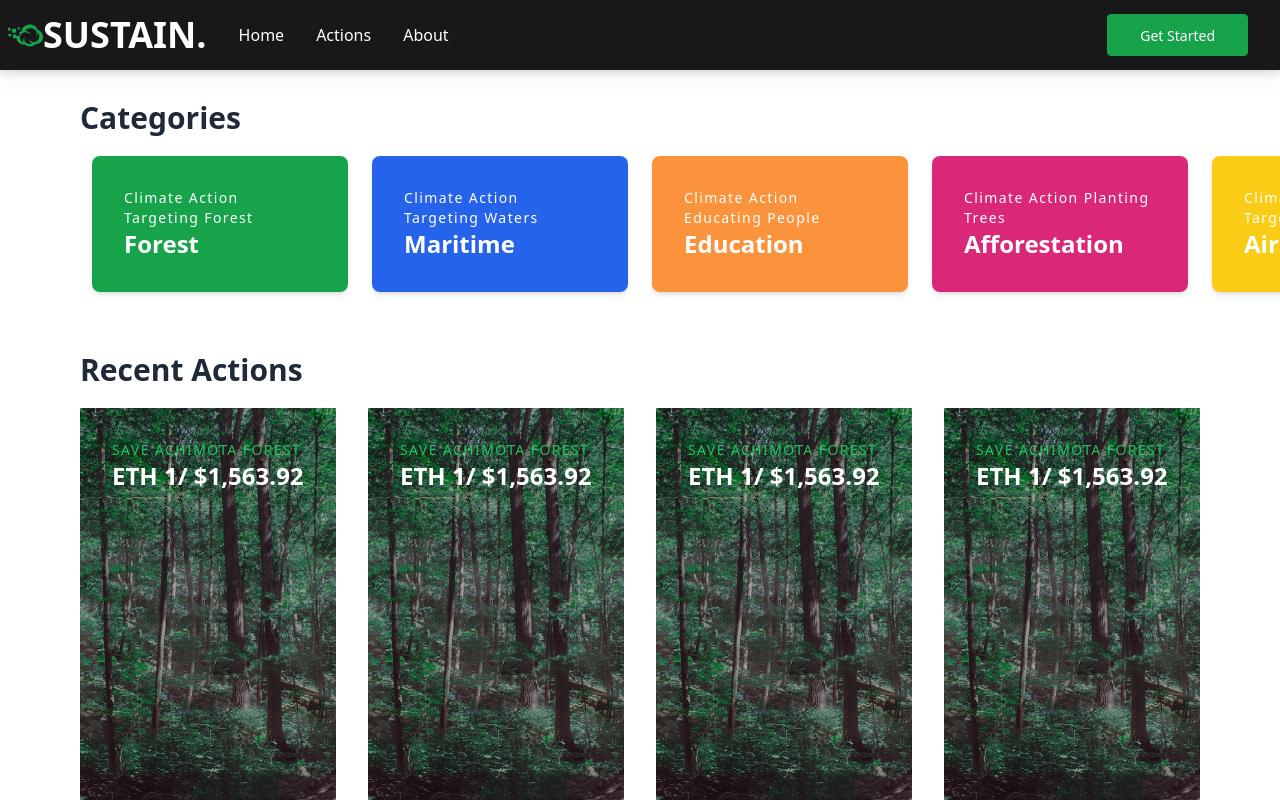
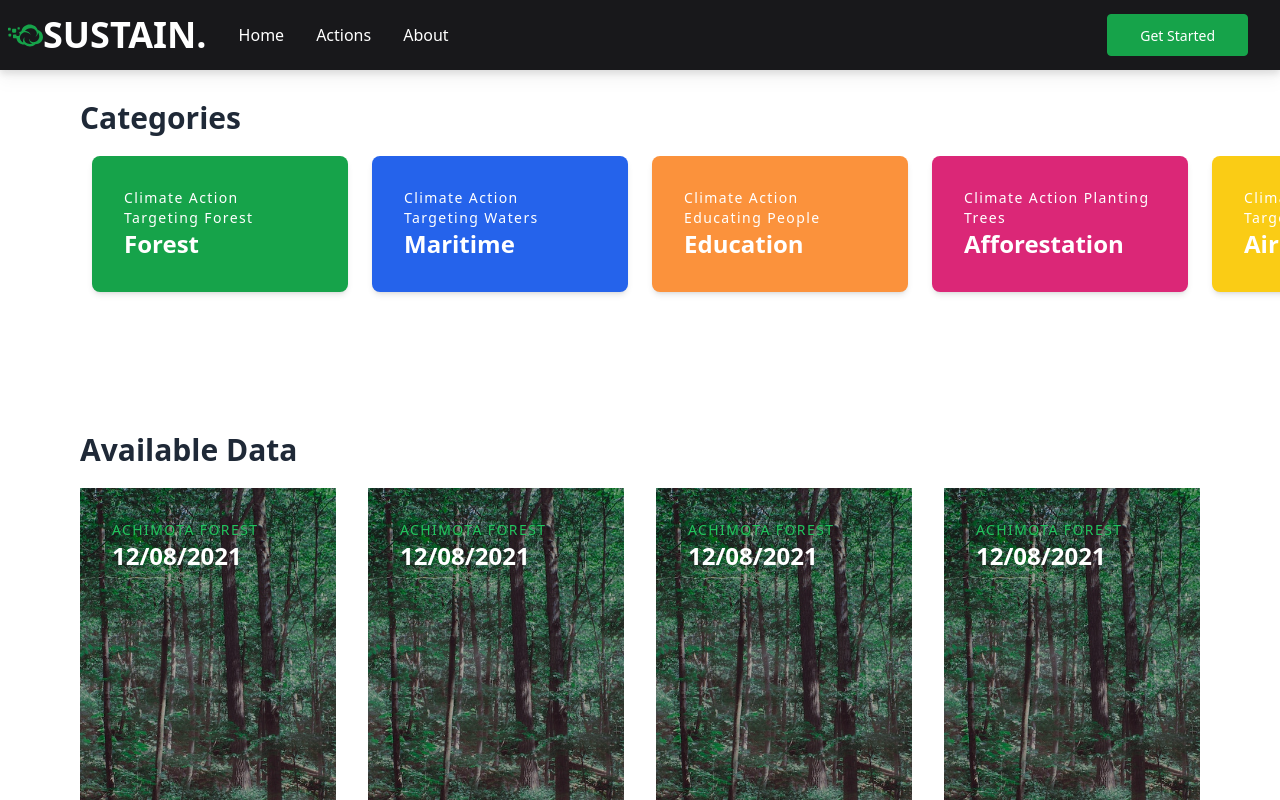
Before and after one commit to kwakyebrilliant/sustain, a React (Create React App) app: page /action in a window 1280 px wide. Shown: the top 800 px of the page. Built offline with nearby package versions, Linux system fonts and the light colour scheme; the HTML template or start-up script is replaced by a standard one.

Commit message:
action page updates

```diff
--- a/src/components/ActionPage.js
+++ b/src/components/ActionPage.js
@@ -157,11 +157,11 @@ function ActionPage() {
     </div>
 
 
-        {/* Recent Actions */}
-        <div className='w-full'>
+        {/* Available Data */}
+        <div className='w-full pt-20'>
 
         <h1 className="flex py-5 lg:mx-20 md:mx-10 mx-5 font-bold text-3xl text-gray-800">
-                      Recent Actions
+            Available Data
         </h1>
 
 
@@ -176,11 +176,11 @@ function ActionPage() {
 
             <div className="relative p-4 sm:p-6 lg:p-8">
                 <p className="text-sm font-medium uppercase tracking-widest text-green-500">
-                  Save Achimota Forest
+                Achimota Forest
                 </p>
 
                 <p className="text-xl font-bold text-white sm:text-2xl">
-                      ETH 1/ $1,563.92
+                    12/08/2021
                 </p>
 
                 <div className="mt-32 sm:mt-48 lg:mt-64">
@@ -206,11 +206,11 @@ function ActionPage() {
 
             <div className="relative p-4 sm:p-6 lg:p-8">
                 <p className="text-sm font-medium uppercase tracking-widest text-green-500">
-                  Save Achimota Forest
+                Achimota Forest
                 </p>
 
                 <p className="text-xl font-bold text-white sm:text-2xl">
-                      ETH 1/ $1,563.92
+                    12/08/2021
                 </p>
 
                 <div className="mt-32 sm:mt-48 lg:mt-64">
@@ -227,6 +227,7 @@ function ActionPage() {
             </div>
         </a>
 
+
         <a href="#singlepage" className="group relative block bg-black">
             <img
                 alt="Developer"
@@ -236,11 +237,11 @@ function ActionPage() {
 
             <div className="relative p-4 sm:p-6 lg:p-8">
                 <p className="text-sm font-medium uppercase tracking-widest text-green-500">
-                  Save Achimota Forest
+                Achimota Forest
                 </p>
 
                 <p className="text-xl font-bold text-white sm:text-2xl">
-                      ETH 1/ $1,563.92
+                    12/08/2021
                 </p>
 
                 <div className="mt-32 sm:mt-48 lg:mt-64">
@@ -257,6 +258,7 @@ function ActionPage() {
             </div>
         </a>
 
+
         <a href="#singlepage" className="group relative block bg-black">
             <img
                 alt="Developer"
@@ -266,11 +268,11 @@ function ActionPage() {
 
             <div className="relative p-4 sm:p-6 lg:p-8">
                 <p className="text-sm font-medium uppercase tracking-widest text-green-500">
-                  Save Achimota Forest
+                Achimota Forest
                 </p>
 
                 <p className="text-xl font-bold text-white sm:text-2xl">
-                      ETH 1/ $1,563.92
+                    12/08/2021
                 </p>
 
                 <div className="mt-32 sm:mt-48 lg:mt-64">
```
Lines whose indentation alone changed are shown as unchanged.
